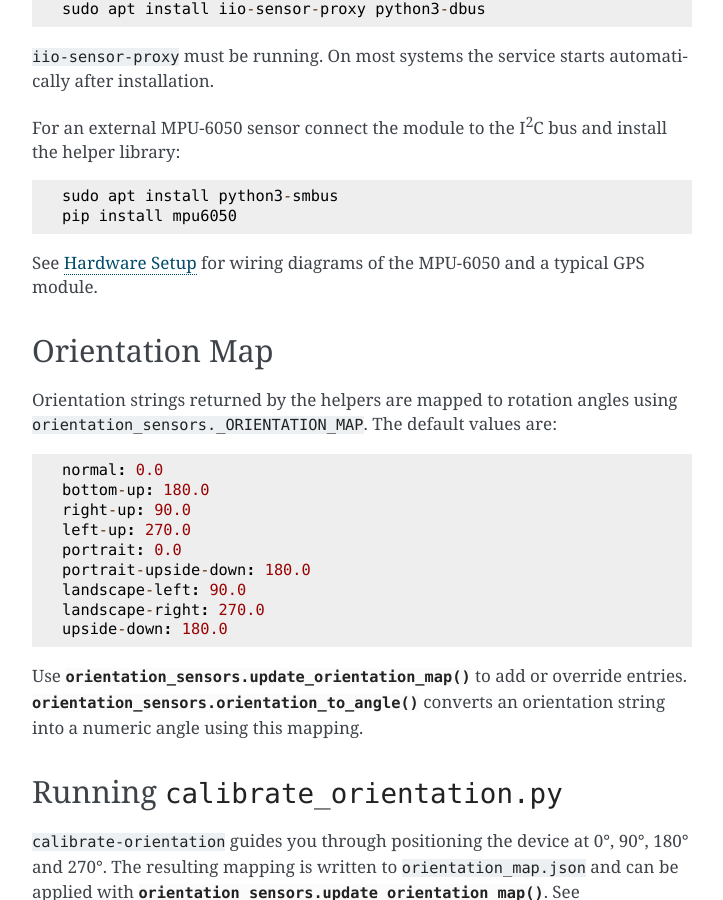
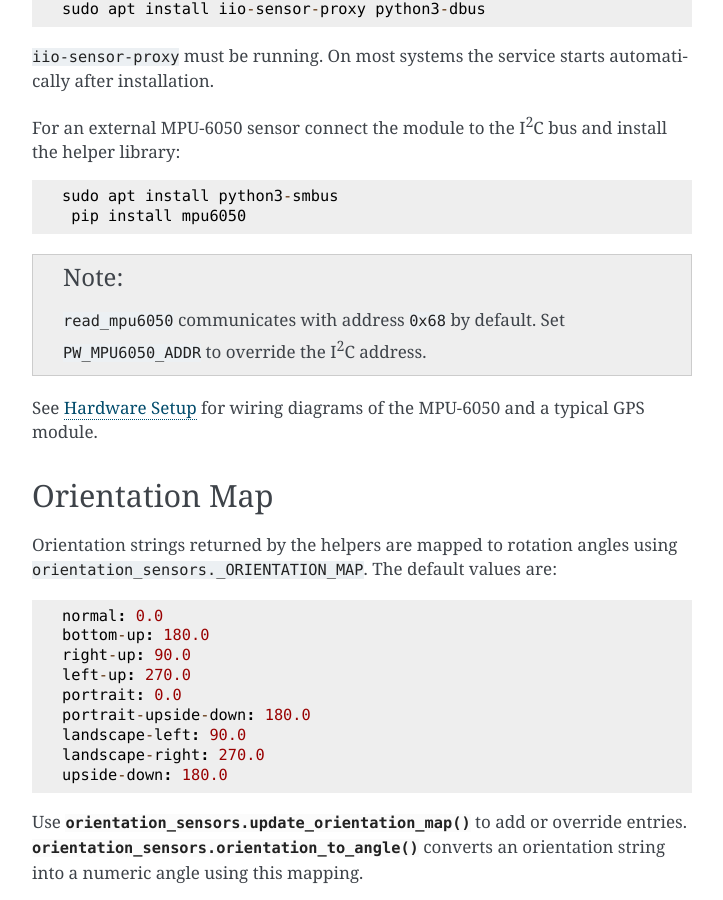
Before and after one commit to Trashytalk/piwardrive, a Sphinx documentation site: the page built from docs/orientation.rst, in a window 1280 px wide and 900 px high, scrolled down 562 px. Shown: the whole window, without its empty margins (388-1111 px from the left). Built offline with Sphinx 7.4.7, drawn with Linux system fonts in a browser that asks for light colours.

Commit message:
docs: document MPU-6050 env variable

```diff
--- a/docs/orientation.rst
+++ b/docs/orientation.rst
@@ -25,7 +25,11 @@ For an external MPU-6050 sensor connect the module to the I\ :sup:`2`\ C bus
 and install the helper library::
 
    sudo apt install python3-smbus
-   pip install mpu6050
+    pip install mpu6050
+
+.. note::
+   ``read_mpu6050`` communicates with address ``0x68`` by default. Set
+   ``PW_MPU6050_ADDR`` to override the I\ :sup:`2`\ C address.
 
 See :doc:`hardware_setup` for wiring diagrams of the MPU-6050 and a
 typical GPS module.
```
